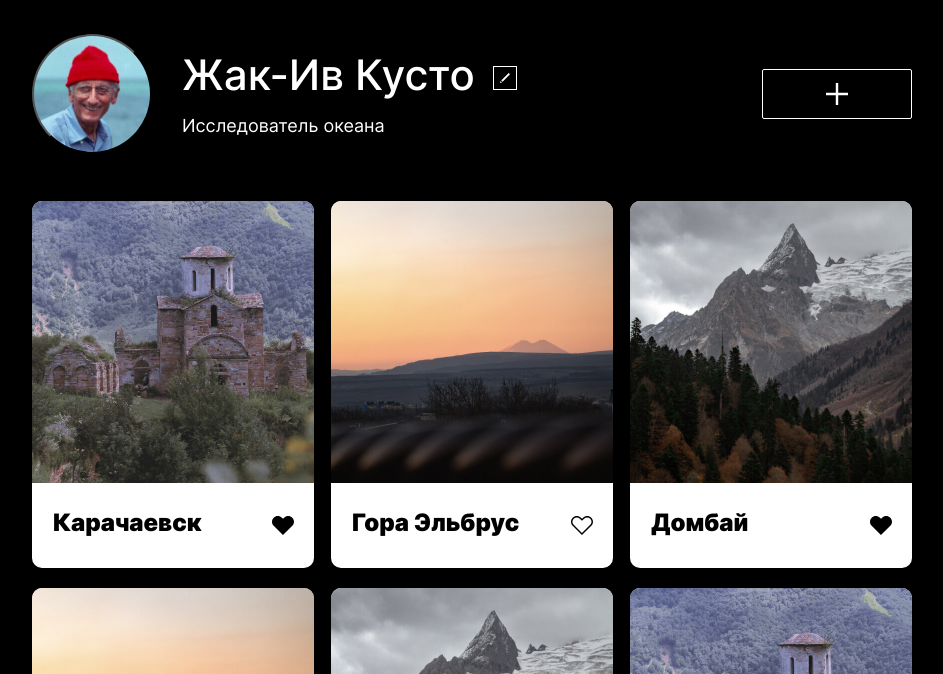
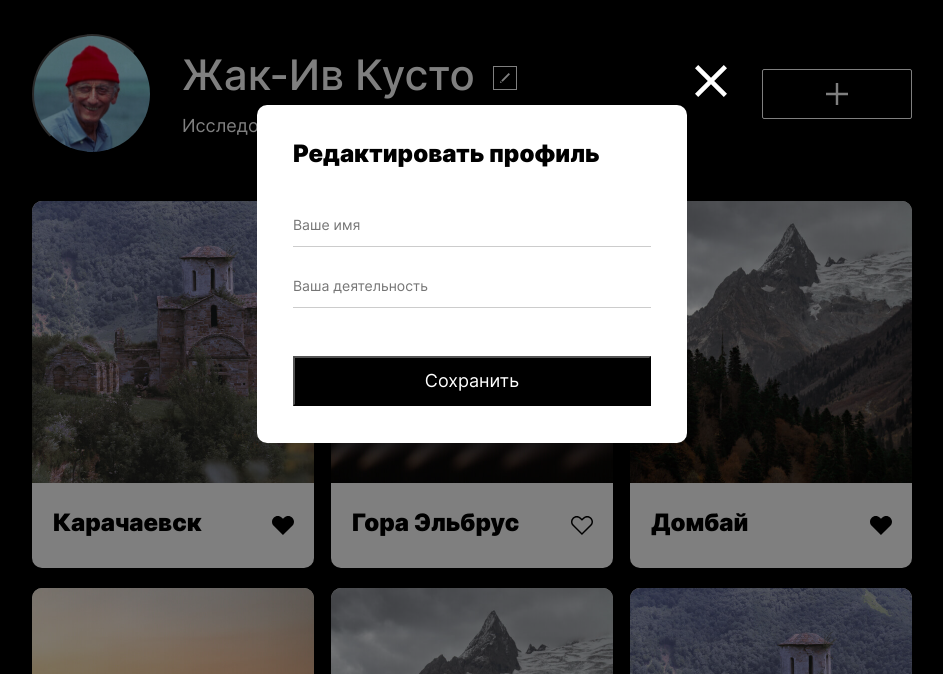
Before and after one commit to acid3More/mesto-project, a plain HTML site: page index.html in a window 1280 px wide. Shown: the part 126-800 px from the top of the page, without its empty margins (168-1111 px from the left). Drawn offline with Linux system fonts and the light colour scheme; files whose address does not match are found by name.

Commit message:
Мелкое исправление

```diff
--- a/blocks/form-profile/__title/form-profile__title.css
+++ b/blocks/form-profile/__title/form-profile__title.css
@@ -5,6 +5,7 @@ font-weight: 900;
 font-size: 24px;
 line-height: 29px;
 margin-top: 34px;
+max-height: 23px;
 }
 
 @media screen and (max-width: 767px) {
--- a/index.html
+++ b/index.html
@@ -13,7 +13,7 @@
 <body>
 
 <!-- Form -->
-<div class="popup">
+<div class="popup popup_opened">
   <div class="popup__container">
     <form class="form-profile">
         <h2 class="form-profile__title">Редактировать профиль</h2>
```
